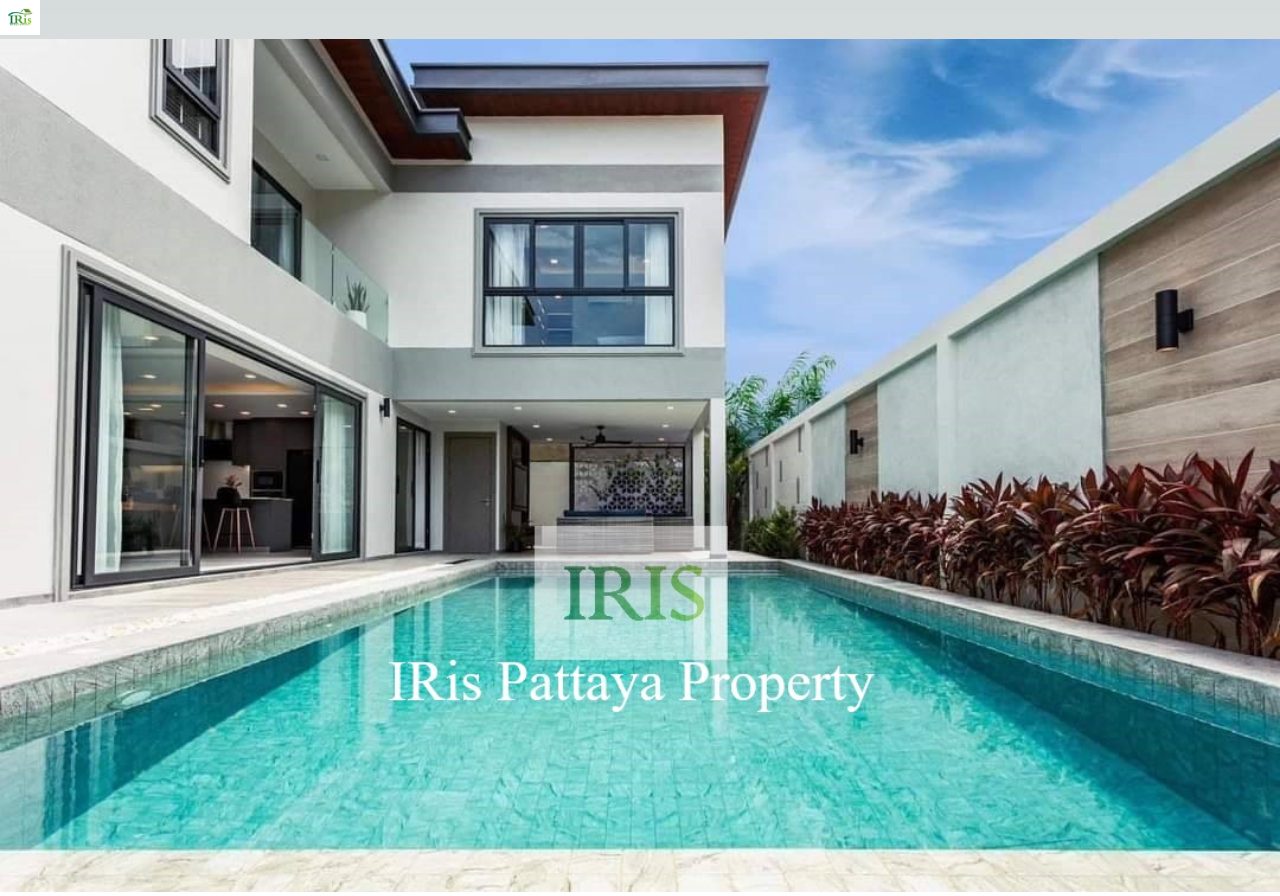
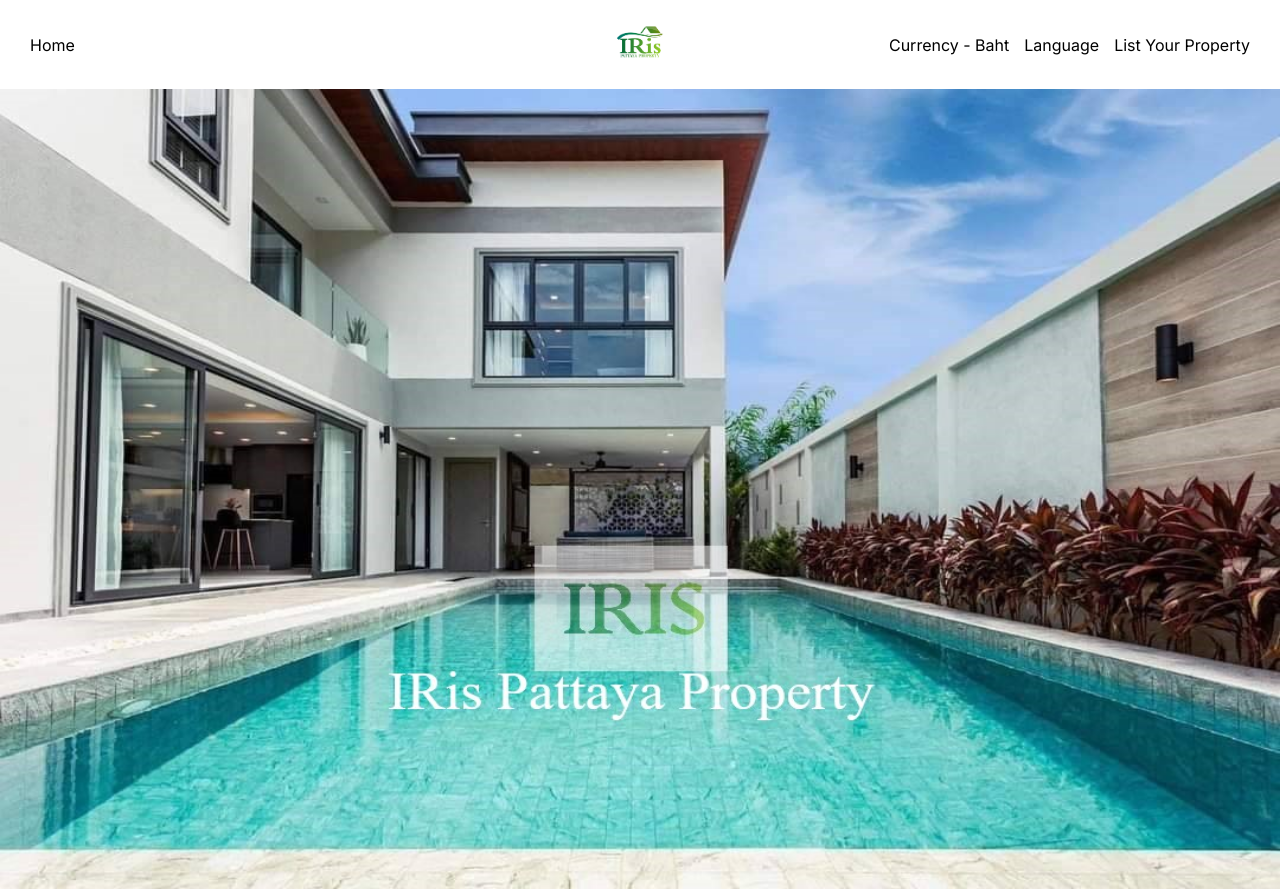
Before and after one commit to demarcj/iris, a Next.js app: page / in a window 1280 px wide. Built offline with nearby package versions, Linux system fonts and the light colour scheme.

Commit message:
Added Routing and the forum page

```diff
--- /dev/null
+++ b/src/_components/index.tsx
@@ -0,0 +1 @@
+export * from "./nav_menu";
--- /dev/null
+++ b/src/_components/nav_menu.tsx
@@ -0,0 +1,34 @@
+import Link from 'next/link';
+
+import styles from "@/_styles/nav_menu.module.css";
+
+export const NavMenu = () => (
+  <header className={styles.header}>
+    <ul className={styles.nav}>
+      <li>
+        <div><Link href="./" >Home</Link></div>
+      </li>
+    </ul>
+    <div className={styles.logo_wrapper}>
+      <Link href="./">
+        <img
+          className={styles.logo}
+          src="logo.png" alt=""
+        />
+      </Link>
+    </div>
+    <ul className={[styles.nav, styles.setting].join(' ')}>
+      <li>
+        <div>Currency - Baht</div>
+      </li>
+      <li>
+        <div>Language</div>
+      </li>
+      <li>
+        <div>
+          <Link href="/forum"> List Your Property </Link>
+        </div>
+      </li>
+    </ul>
+  </header>
+)
--- /dev/null
+++ b/src/_styles/nav_menu.module.css
@@ -0,0 +1,29 @@
+.header{
+  display: grid;
+  grid-template-columns: repeat(3, 1fr);
+  padding: 10px 30px;
+}
+
+.nav{
+  display: flex;
+  align-items: center;
+  gap: 15px;
+}
+
+.nav > *{
+  cursor: pointer;
+}
+
+.setting{
+  justify-content: end;
+}
+
+.logo{
+  width: 75px;
+  cursor: pointer;
+  justify-items: center;
+}
+
+.logo_wrapper{
+  text-align: center;
+}
--- a/src/app/globals.css
+++ b/src/app/globals.css
@@ -1,77 +1,5 @@
-:root {
-  --max-width: 1100px;
-  --border-radius: 12px;
-  --font-mono: ui-monospace, Menlo, Monaco, "Cascadia Mono", "Segoe UI Mono",
-    "Roboto Mono", "Oxygen Mono", "Ubuntu Monospace", "Source Code Pro",
-    "Fira Mono", "Droid Sans Mono", "Courier New", monospace;
-
-  --foreground-rgb: 0, 0, 0;
-  --background-start-rgb: 214, 219, 220;
-  --background-end-rgb: 255, 255, 255;
-
-  --primary-glow: conic-gradient(
-    from 180deg at 50% 50%,
-    #16abff33 0deg,
-    #0885ff33 55deg,
-    #54d6ff33 120deg,
-    #0071ff33 160deg,
-    transparent 360deg
-  );
-  --secondary-glow: radial-gradient(
-    rgba(255, 255, 255, 1),
-    rgba(255, 255, 255, 0)
-  );
-
-  --tile-start-rgb: 239, 245, 249;
-  --tile-end-rgb: 228, 232, 233;
-  --tile-border: conic-gradient(
-    #00000080,
-    #00000040,
-    #00000030,
-    #00000020,
-    #00000010,
-    #00000010,
-    #00000080
-  );
-
-  --callout-rgb: 238, 240, 241;
-  --callout-border-rgb: 172, 175, 176;
-  --card-rgb: 180, 185, 188;
-  --card-border-rgb: 131, 134, 135;
-}
-
-@media (prefers-color-scheme: dark) {
-  :root {
-    --foreground-rgb: 255, 255, 255;
-    --background-start-rgb: 0, 0, 0;
-    --background-end-rgb: 0, 0, 0;
-
-    --primary-glow: radial-gradient(rgba(1, 65, 255, 0.4), rgba(1, 65, 255, 0));
-    --secondary-glow: linear-gradient(
-      to bottom right,
-      rgba(1, 65, 255, 0),
-      rgba(1, 65, 255, 0),
-      rgba(1, 65, 255, 0.3)
-    );
-
-    --tile-start-rgb: 2, 13, 46;
-    --tile-end-rgb: 2, 5, 19;
-    --tile-border: conic-gradient(
-      #ffffff80,
-      #ffffff40,
-      #ffffff30,
-      #ffffff20,
-      #ffffff10,
-      #ffffff10,
-      #ffffff80
-    );
-
-    --callout-rgb: 20, 20, 20;
-    --callout-border-rgb: 108, 108, 108;
-    --card-rgb: 100, 100, 100;
-    --card-border-rgb: 200, 200, 200;
-  }
-}
+/* :root {
+} */
 
 * {
   box-sizing: border-box;
@@ -83,16 +11,7 @@
 body {
   max-width: 100vw;
   overflow-x: hidden;
-}
-
-body {
-  color: rgb(var(--foreground-rgb));
-  background: linear-gradient(
-      to bottom,
-      transparent,
-      rgb(var(--background-end-rgb))
-    )
-    rgb(var(--background-start-rgb));
+  min-height: 100vh;
 }
 
 a {
@@ -100,15 +19,12 @@
   text-decoration: none;
 }
 
-.logo{
-  width: 40px;
-}
-
-.hero{
-  width: 100%;
+ul{
+  list-style: none;
 }
 
 @media (prefers-color-scheme: dark) {
+  /* :root {} */
   html {
     color-scheme: dark;
   }
--- a/src/app/layout.tsx
+++ b/src/app/layout.tsx
@@ -1,5 +1,6 @@
 import type { Metadata } from "next";
 import { Inter } from "next/font/google";
+import { NavMenu } from "@/_components"
 import "./globals.css";
 
 const inter = Inter({ subsets: ["latin"] });
@@ -16,7 +17,10 @@
 }>) {
   return (
     <html lang="en">
-      <body className={inter.className}>{children}</body>
+      <body className={inter.className}>
+        <NavMenu />
+        {children}
+      </body>
     </html>
   );
 }
--- a/src/app/page.module.css
+++ b/src/app/page.module.css
@@ -1,230 +1,8 @@
 .main {
-  /* display: flex;
-  flex-direction: column;
-  justify-content: space-between;
-  align-items: center; */
-  /* padding: 6rem; */
-  min-height: 100vh;
+  min-height: 100%;
 }
 
-.description {
-  display: inherit;
-  justify-content: inherit;
-  align-items: inherit;
-  font-size: 0.85rem;
-  max-width: var(--max-width);
+.hero{
   width: 100%;
-  z-index: 2;
-  font-family: var(--font-mono);
+  max-height: 100vh;
 }
-
-.description a {
-  display: flex;
-  justify-content: center;
-  align-items: center;
-  gap: 0.5rem;
-}
-
-.description p {
-  position: relative;
-  margin: 0;
-  padding: 1rem;
-  background-color: rgba(var(--callout-rgb), 0.5);
-  border: 1px solid rgba(var(--callout-border-rgb), 0.3);
-  border-radius: var(--border-radius);
-}
-
-.code {
-  font-weight: 700;
-  font-family: var(--font-mono);
-}
-
-.grid {
-  display: grid;
-  grid-template-columns: repeat(4, minmax(25%, auto));
-  max-width: 100%;
-  width: var(--max-width);
-}
-
-.card {
-  padding: 1rem 1.2rem;
-  border-radius: var(--border-radius);
-  background: rgba(var(--card-rgb), 0);
-  border: 1px solid rgba(var(--card-border-rgb), 0);
-  transition: background 200ms, border 200ms;
-}
-
-.card span {
-  display: inline-block;
-  transition: transform 200ms;
-}
-
-.card h2 {
-  font-weight: 600;
-  margin-bottom: 0.7rem;
-}
-
-.card p {
-  margin: 0;
-  opacity: 0.6;
-  font-size: 0.9rem;
-  line-height: 1.5;
-  max-width: 30ch;
-  text-wrap: balance;
-}
-
-.center {
-  display: flex;
-  justify-content: center;
-  align-items: center;
-  position: relative;
-  padding: 4rem 0;
-}
-
-.center::before {
-  background: var(--secondary-glow);
-  border-radius: 50%;
-  width: 480px;
-  height: 360px;
-  margin-left: -400px;
-}
-
-.center::after {
-  background: var(--primary-glow);
-  width: 240px;
-  height: 180px;
-  z-index: -1;
-}
-
-.center::before,
-.center::after {
-  content: "";
-  left: 50%;
-  position: absolute;
-  filter: blur(45px);
-  transform: translateZ(0);
-}
-
-.logo {
-  position: relative;
-}
-/* Enable hover only on non-touch devices */
-@media (hover: hover) and (pointer: fine) {
-  .card:hover {
-    background: rgba(var(--card-rgb), 0.1);
-    border: 1px solid rgba(var(--card-border-rgb), 0.15);
-  }
-
-  .card:hover span {
-    transform: translateX(4px);
-  }
-}
-
-@media (prefers-reduced-motion) {
-  .card:hover span {
-    transform: none;
-  }
-}
-
-/* Mobile */
-@media (max-width: 700px) {
-  .content {
-    padding: 4rem;
-  }
-
-  .grid {
-    grid-template-columns: 1fr;
-    margin-bottom: 120px;
-    max-width: 320px;
-    text-align: center;
-  }
-
-  .card {
-    padding: 1rem 2.5rem;
-  }
-
-  .card h2 {
-    margin-bottom: 0.5rem;
-  }
-
-  .center {
-    padding: 8rem 0 6rem;
-  }
-
-  .center::before {
-    transform: none;
-    height: 300px;
-  }
-
-  .description {
-    font-size: 0.8rem;
-  }
-
-  .description a {
-    padding: 1rem;
-  }
-
-  .description p,
-  .description div {
-    display: flex;
-    justify-content: center;
-    position: fixed;
-    width: 100%;
-  }
-
-  .description p {
-    align-items: center;
-    inset: 0 0 auto;
-    padding: 2rem 1rem 1.4rem;
-    border-radius: 0;
-    border: none;
-    border-bottom: 1px solid rgba(var(--callout-border-rgb), 0.25);
-    background: linear-gradient(
-      to bottom,
-      rgba(var(--background-start-rgb), 1),
-      rgba(var(--callout-rgb), 0.5)
-    );
-    background-clip: padding-box;
-    backdrop-filter: blur(24px);
-  }
-
-  .description div {
-    align-items: flex-end;
-    pointer-events: none;
-    inset: auto 0 0;
-    padding: 2rem;
-    height: 200px;
-    background: linear-gradient(
-      to bottom,
-      transparent 0%,
-      rgb(var(--background-end-rgb)) 40%
-    );
-    z-index: 1;
-  }
-}
-
-/* Tablet and Smaller Desktop */
-@media (min-width: 701px) and (max-width: 1120px) {
-  .grid {
-    grid-template-columns: repeat(2, 50%);
-  }
-}
-
-@media (prefers-color-scheme: dark) {
-  .vercelLogo {
-    filter: invert(1);
-  }
-
-  .logo {
-    filter: invert(1) drop-shadow(0 0 0.3rem #ffffff70);
-  }
-}
-
-@keyframes rotate {
-  from {
-    transform: rotate(360deg);
-  }
-  to {
-    transform: rotate(0deg);
-  }
-}
--- a/src/app/page.tsx
+++ b/src/app/page.tsx
@@ -1,103 +1,13 @@
-import Image from "next/image";
+// import Image from "next/image";
 import styles from "./page.module.css";
 
 export default function Home() {
   return (
     <main className={styles.main}>
       <img
-        className="logo"
-        src="logo.png" alt=""
-      />
-      <img
-        className="hero"
+        className={styles.hero}
         src="hero.jpg" alt=""
       />
-      {/* <div className={styles.description}>
-        <p>
-          Get started by editing&nbsp;
-          <code className={styles.code}>src/app/page.tsx</code>
-        </p>
-        <div>
-          <a
-            href="https://vercel.com?utm_source=create-next-app&utm_medium=appdir-template&utm_campaign=create-next-app"
-            target="_blank"
-            rel="noopener noreferrer"
-          >
-            By{" "}
-            <Image
-              src="/vercel.svg"
-              alt="Vercel Logo"
-              className={styles.vercelLogo}
-              width={100}
-              height={24}
-              priority
-            />
-          </a>
-        </div>
-      </div>
-
-      <div className={styles.center}>
-        <Image
-          className={styles.logo}
-          src="/next.svg"
-          alt="Next.js Logo"
-          width={180}
-          height={37}
-          priority
-        />
-      </div>
-
-      <div className={styles.grid}>
-        <a
-          href="https://nextjs.org/docs?utm_source=create-next-app&utm_medium=appdir-template&utm_campaign=create-next-app"
-          className={styles.card}
-          target="_blank"
-          rel="noopener noreferrer"
-        >
-          <h2>
-            Docs <span>-&gt;</span>
-          </h2>
-          <p>Find in-depth information about Next.js features and API.</p>
-        </a>
-
-        <a
-          href="https://nextjs.org/learn?utm_source=create-next-app&utm_medium=appdir-template&utm_campaign=create-next-app"
-          className={styles.card}
-          target="_blank"
-          rel="noopener noreferrer"
-        >
-          <h2>
-            Learn <span>-&gt;</span>
-          </h2>
-          <p>Learn about Next.js in an interactive course with&nbsp;quizzes!</p>
-        </a>
-
-        <a
-          href="https://vercel.com/templates?framework=next.js&utm_source=create-next-app&utm_medium=appdir-template&utm_campaign=create-next-app"
-          className={styles.card}
-          target="_blank"
-          rel="noopener noreferrer"
-        >
-          <h2>
-            Templates <span>-&gt;</span>
-          </h2>
-          <p>Explore starter templates for Next.js.</p>
-        </a>
-
-        <a
-          href="https://vercel.com/new?utm_source=create-next-app&utm_medium=appdir-template&utm_campaign=create-next-app"
-          className={styles.card}
-          target="_blank"
-          rel="noopener noreferrer"
-        >
-          <h2>
-            Deploy <span>-&gt;</span>
-          </h2>
-          <p>
-            Instantly deploy your Next.js site to a shareable URL with Vercel.
-          </p>
-        </a>
-      </div> */}
     </main>
   );
 }
```
Also changed, not shown: package.json (+7 -4 lines), src/app/forum/page.tsx (added, +9 -0 lines), 1 other file (tests, documents, lock files or other folders).
